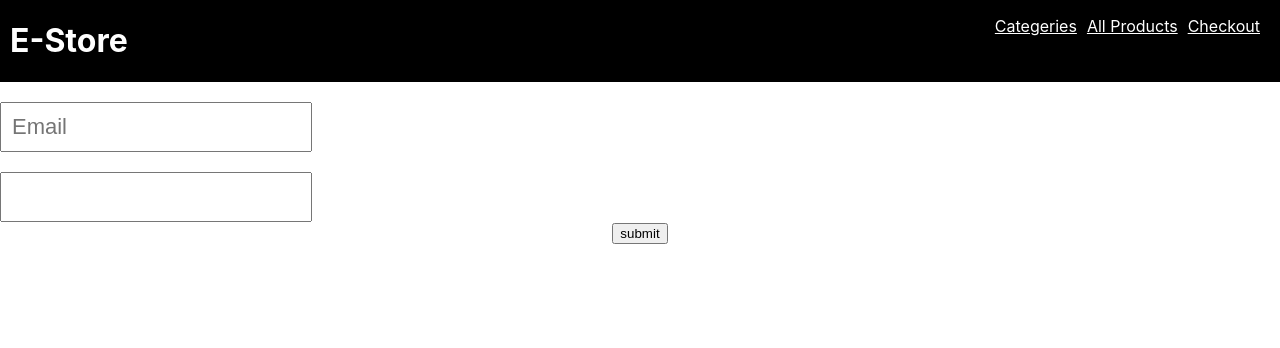
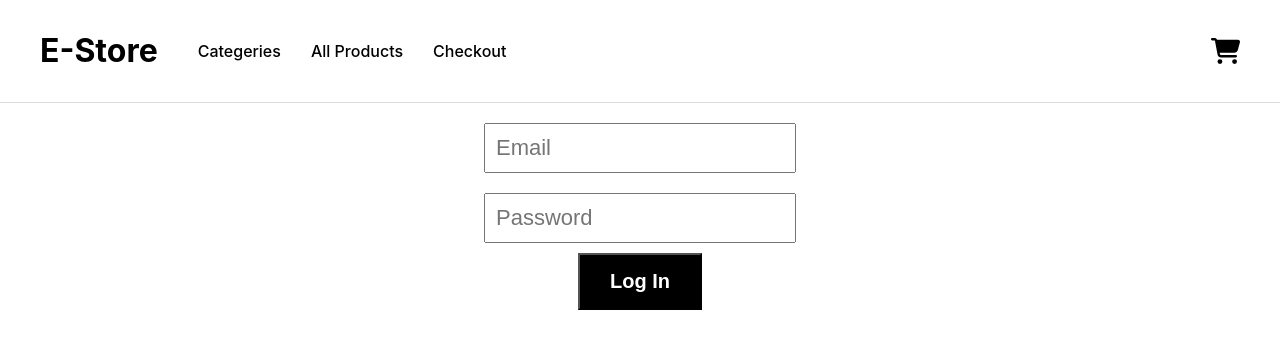
Before and after one commit to HassanShahzadse/E-commerce-Frontend-, a React (Create React App) app: page /login in a window 1280 px wide. Shown: the top 348 px of the page. Built offline with nearby package versions, Linux system fonts and the light colour scheme.

Commit message:
partial styling

```diff
--- a/package.json
+++ b/package.json
@@ -3,6 +3,9 @@
   "version": "0.1.0",
   "private": true,
   "dependencies": {
+    "@fortawesome/fontawesome-svg-core": "^6.3.0",
+    "@fortawesome/free-solid-svg-icons": "^6.3.0",
+    "@fortawesome/react-fontawesome": "^0.2.0",
     "@testing-library/jest-dom": "^5.16.5",
     "@testing-library/react": "^13.4.0",
     "@testing-library/user-event": "^13.5.0",
--- a/src/Component/Navbar/Navbar.jsx
+++ b/src/Component/Navbar/Navbar.jsx
@@ -1,9 +1,12 @@
 import { Link, Outlet } from "react-router-dom";
+import { FontAwesomeIcon } from '@fortawesome/react-fontawesome'
+import { faCartShopping } from '@fortawesome/free-solid-svg-icons'
 import './navbar.css'
 const Navbar = ()=>{
     return(
         <>
         <div className="Navbar">
+            <div className="navtext">
             <div className="title">
         <h1>E-Store</h1>
         </div>
@@ -14,6 +17,11 @@ const Navbar = ()=>{
         <li><Link to="/checkout" className="navbarli">Checkout</Link></li>
         </ul>
         </div>
+        </div>
+        <div className="cart-icon">
+        <FontAwesomeIcon icon={faCartShopping} />
+
+        </div>
 
         </div>
         <Outlet/>
--- a/src/Component/Navbar/navbar.css
+++ b/src/Component/Navbar/navbar.css
@@ -1,18 +1,30 @@
 .Navbar{
     display: flex;
     justify-content: space-between;
-    background-color: black;
-    color: white;
-    padding: 0px 10px;
+    align-items: center;
+    padding: 10px 40px;
+    border-bottom: 1px solid rgb(222, 221, 221);
 }
 .navbarul{
     display: flex;
-    color: white;
+
     list-style: none;
     padding: 0px 10px;
 
 }
 .navbarli{
-    color: white;
-    margin-left: 10px;
+    text-decoration: none;
+    color: black;
+    font-size: 16px;
+    font-weight: 500;
+    margin-left: 30px;
 }
+.cart-icon{
+color: black;
+font-size: 26px;
+}
+.navtext{
+    display: flex;
+    align-items: center;
+
+}
--- a/src/Pages/Login/Login.css
+++ b/src/Pages/Login/Login.css
@@ -0,0 +1,23 @@
+.Login-form{
+     display: flex;
+     justify-content: center;
+     height: 100%;
+}
+.Login{
+
+    width: 50%;
+    display: flex;
+    flex-direction: column;
+    align-content: center;
+    align-items: center;
+}
+.Login-button{
+
+    font-size: 20px;
+      margin-top: 10px;
+      background-color: black;
+      color: white;
+
+      font-weight: 600;
+      padding:  15px 30px;
+}
--- a/src/Pages/Login/index.jsx
+++ b/src/Pages/Login/index.jsx
@@ -24,7 +24,7 @@ const Login = () => {
     };
 
   return (
-    <div>
+    <div className="Login-form">
       <Formik
         initialValues={initialValues}
         validationSchema={validationSchema}
@@ -35,10 +35,10 @@ const Login = () => {
           <Field type="email" name="email" id="email" placeholder="Email" />
           <ErrorMessage name="email" />
 
-          <Field type="password" name="password" />
+          <Field type="password" name="password" placeholder="Password " />
           <ErrorMessage name="password" />
 
-          <button type="submit">submit</button>
+          <button type="submit" className="Login-button">Log In</button>
         </Form>
       </Formik>
     </div>
```
Also changed, not shown: 1 other file (tests, documents, lock files or other folders).
